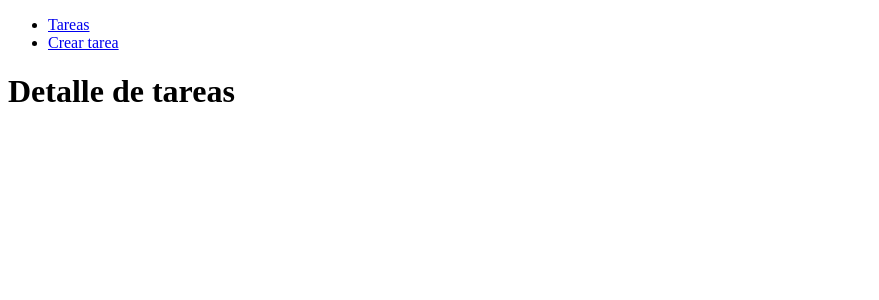
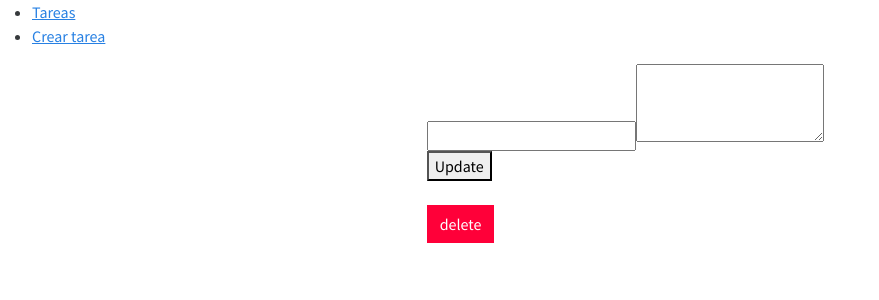
Before and after one commit to NestorLozada/Pry_Web, a Vue app in the folder mevn-typescript/: page /task/1 in a window 1280 px wide. Shown: the top 300 px of the page, without its empty margins (0-879 px from the left). Built offline with nearby package versions, Linux system fonts and the light colour scheme; no server answers.

Commit message:
adding bootstrap

```diff
--- a/mevn-typescript/package.json
+++ b/mevn-typescript/package.json
@@ -10,6 +10,7 @@
   },
   "dependencies": {
     "axios": "^1.0.0",
+    "bootswatch": "^5.2.1",
     "core-js": "^3.8.3",
     "vite-tsconfig-paths": "^3.5.1",
     "vue": "^3.2.13",
--- a/mevn-typescript/src/components/TaskDetail.vue
+++ b/mevn-typescript/src/components/TaskDetail.vue
@@ -1,3 +1,59 @@
 <template>
-    <h1>Detalle de tareas</h1>
-</template>
+    <div class="col-md-4 offset-md-4">
+      <form @submit.prevent="handleUpdate()">
+        <input type="text" v-model = "currentTask.title"/>
+        <textarea rows = "3" v-model="currentTask.description"></textarea>
+        <button>Update</button>
+      </form>
+
+      <button @click="handleDelete()" class="btn btn-danger my-4">delete</button>
+    </div>
+  </template>
+
+  <script lang="ts">
+  import { defineComponent } from "vue";
+  import { Task } from "@/interfaces/Task";
+  import { deleteTask, getTask, updateTask } from "@/services/TaskService";
+  export default defineComponent({
+    data() {
+      return {
+        currentTask: {} as Task,
+      };
+    },
+    methods: {
+      async loadTask(id: string) {
+        try {
+          const { data } = await getTask(id);
+          this.currentTask = data;
+        } catch (error) {
+          console.error(error);
+        }
+      },
+      async handleUpdate() {
+        try {
+          if (typeof this.$route.params.id === "string") {
+            await updateTask(this.$route.params.id, this.currentTask);
+            this.$router.push("/");
+          }
+        } catch (error) {
+          console.error(error);
+        }
+      },
+      async handleDelete() {
+        try {
+          if (typeof this.$route.params.id === "string") {
+            deleteTask(this.$route.params.id);
+            this.$router.push("/");
+          }
+        } catch (error) {
+          console.error(error);
+        }
+      },
+    },
+    mounted() {
+      if (typeof this.$route.params.id === "string") {
+        this.loadTask(this.$route.params.id);
+      }
+    },
+  });
+  </script>
--- a/mevn-typescript/src/components/TaskForm.vue
+++ b/mevn-typescript/src/components/TaskForm.vue
@@ -24,6 +24,7 @@ export default  defineComponent({
         async saveTask(){
            const res = await createTask(this.task);
            console.log(res);
+           this.$router.push({name: "task" });
         }
     }
 });
--- a/mevn-typescript/src/components/TaskList.vue
+++ b/mevn-typescript/src/components/TaskList.vue
@@ -1,6 +1,8 @@
 <template>
     <ul>
-        <li v-for="task in tasks" :key="task._id">
+        <li v-for="(task, index) in tasks"
+      :key="index"
+      @click="this.$router.push(`/tasks/${task._id}`)">
             {{task.title}}
         </li>
 
--- a/mevn-typescript/src/main.ts
+++ b/mevn-typescript/src/main.ts
@@ -2,6 +2,8 @@ import { createApp } from 'vue';
 import App from './App.vue';
 import router from './router';
 
+import 'bootswatch/dist/cosmo/bootstrap.min.css'
+
 createApp(App)
     .use(router)
     .mount('#app');
--- a/mevn-typescript/src/router/index.ts
+++ b/mevn-typescript/src/router/index.ts
@@ -15,6 +15,7 @@ const routes: RouteRecordRaw []= [
     },
     {
         path : '/task/:id',
+        alias: '/tasks/:id',
         name: 'task-detail',
         component: () => import('@/components/TaskDetail.vue'),
 
--- a/mevn-typescript/src/services/TaskService.ts
+++ b/mevn-typescript/src/services/TaskService.ts
@@ -1,13 +1,21 @@
-//permite la comunicación con el backend
-import axios from './axios'
-import {AxiosResponse} from 'axios'
-import { Task } from '@/interfaces/Task'
 
-//funcion para obetener las tareas
+import { Task } from "@/interfaces/Task";
+import { AxiosResponse } from "axios";
+import axios from "./axios";
+
 export const getTasks = async (): Promise<AxiosResponse<Task[]>> =>
-    await axios.get("/tasks");
+  await axios.get("/tasks");
 
+export const getTask = async (id: string): Promise<AxiosResponse<Task>> =>
+  await axios.get('/task/${id}');
 
-//funcion para crear una tarea dentro del backend
-export const createTask = async (task: Task) =>
-    await axios.post("/tasksPost", task)
+export const createTask = async (task: Task): Promise<AxiosResponse> =>
+  await axios.post("/tasksPost", task);
+
+export const updateTask = async (
+  id: string,
+  newTask: Task
+): Promise<AxiosResponse<Task>> => await axios.put('/tasks/${id}', newTask);
+
+export const deleteTask = async (id: string): Promise<AxiosResponse> =>
+  await axios.delete('/tasks/${id}');
```
Also changed, not shown: 1 other file (tests, documents, lock files or other folders).
